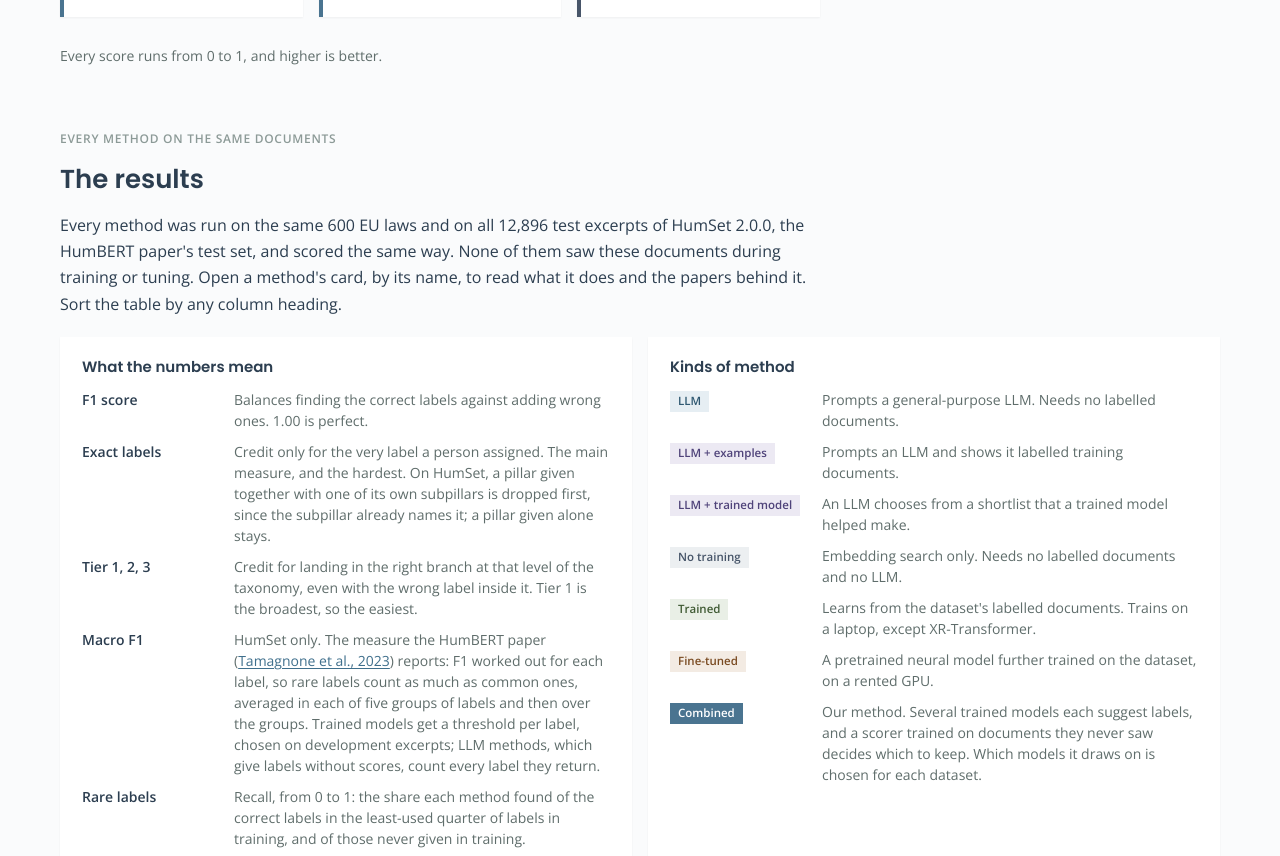
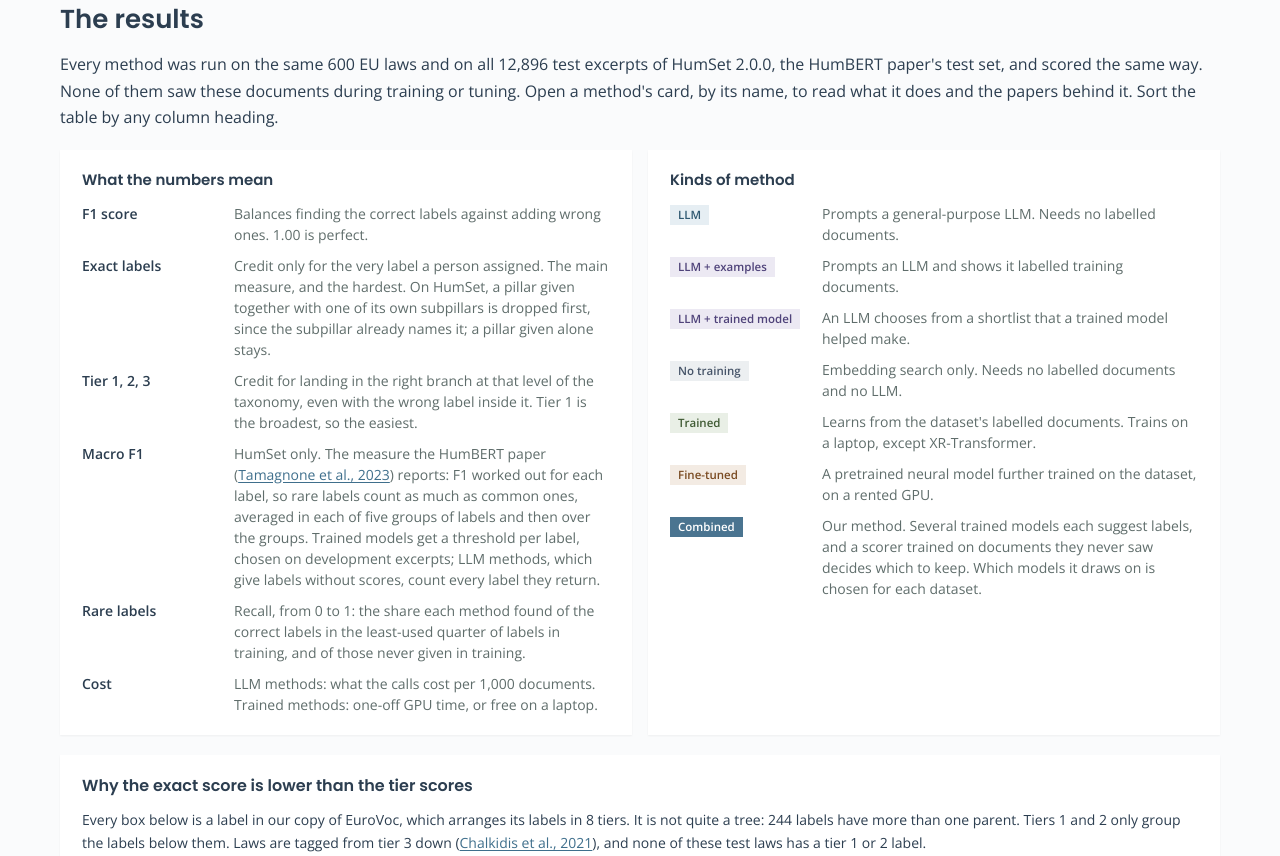
Before and after one commit to dividor/tiered-taxonomy-tagging, a plain HTML site: page outputs/report/index.html in a window 1280 px wide. Shown: the part 756-1612 px from the top of the page. Drawn offline with nearby package versions, Linux system fonts and the light colour scheme.

Commit message:
style: the report's text runs the full page width, as the tables do

```diff
--- a/outputs/report/index.html
+++ b/outputs/report/index.html
@@ -6,8 +6,8 @@
 <style>
 /* The look follows Evidence Lab's: Poppins headings over Open Sans text, square corners, white panels with a light
    shadow on an off-white page, slate text and one muted blue for our method. Published benchmarks are slate and
-   hatched, so they read as a reference rather than a rival. Layout: a reading column for prose; the results
-   tables run wider and scroll inside their own frame. */
+   hatched, so they read as a reference rather than a rival. Layout: prose and tables share the page's full
+   width; a table wider than that scrolls inside its own frame. */
 :root {
   --bg: #fafbfc; --panel: #ffffff; --fg: #2c3e50; --muted: #5f6d6b; --faint: #8c9a97;
   --rule: #d1d9d7; --rule-light: #e8eceb; --soft: #f1f4f4;
@@ -40,7 +40,7 @@ body { background: var(--bg); color: var(--fg); font: 16px/1.65 var(--body); -we
 main { max-width: 1160px; margin: 0 auto; padding-block: 48px 88px;
   padding-left: max(16px, env(safe-area-inset-left, 0px)); padding-right: max(16px, env(safe-area-inset-right, 0px));
   display: grid; gap: 64px; }
-.col { max-width: 760px; display: grid; gap: 16px; min-width: 0; }
+.col { display: grid; gap: 16px; min-width: 0; }
 section { display: grid; gap: 20px; min-width: 0; }
 h1, h2, h3, h4 { font-family: var(--heading); font-weight: 600; color: var(--fg); text-wrap: balance; margin: 0; }
 h1 { font-size: clamp(30px, 5vw, 42px); line-height: 1.15; letter-spacing: -0.01em; }
@@ -138,8 +138,7 @@ ul.findings li { padding: 16px 0; border-top: 1px solid var(--rule-light); }
 ul.findings li:first-child { border-top: 0; padding-top: 0; }
 ul.findings strong { display: block; font: 600 16px/1.4 var(--heading); margin-bottom: 4px; }
 .ci { color: var(--muted); font-size: 13.5px; }
-.note { font-size: 14px; line-height: 1.6; color: var(--muted); max-width: 760px; }
-details.more { max-width: 760px; }
+.note { font-size: 14px; line-height: 1.6; color: var(--muted); }
 details.more summary { cursor: pointer; font-size: 14px; font-weight: 600; color: var(--accent); width: fit-content; }
 details.more summary:hover { color: var(--fg); }
 details.more[open] summary { margin-bottom: 8px; }
@@ -206,7 +205,7 @@ dl.tiles dd { margin: 0; font-size: 14px; font-weight: 600; line-height: 1.3; }
 .nearmiss { margin: 0; background: var(--panel); box-shadow: var(--shadow); padding: 20px 22px; display: grid; gap: 14px; }
 .nearmiss h3 { margin: 0 0 4px; font-size: 16px; }
 .nearmiss figcaption { display: grid; gap: 8px; }
-.nearmiss p, .nearmiss li { font-size: 14px; max-width: 76ch; }
+.nearmiss p, .nearmiss li { font-size: 14px; }
 .nearmiss ul { margin: 0; padding-left: 18px; display: grid; gap: 6px; }
 ol.path { list-style: none; margin: 0; padding: 0; display: grid; grid-template-columns: repeat(4, minmax(0, 1fr)); gap: 12px; }
 ol.path li { position: relative; background: var(--c-trained); color: var(--c-trained-fg); padding: 10px 12px;
--- a/src/tiered_taxonomy/report_assets/report.css
+++ b/src/tiered_taxonomy/report_assets/report.css
@@ -1,7 +1,7 @@
 /* The look follows Evidence Lab's: Poppins headings over Open Sans text, square corners, white panels with a light
    shadow on an off-white page, slate text and one muted blue for our method. Published benchmarks are slate and
-   hatched, so they read as a reference rather than a rival. Layout: a reading column for prose; the results
-   tables run wider and scroll inside their own frame. */
+   hatched, so they read as a reference rather than a rival. Layout: prose and tables share the page's full
+   width; a table wider than that scrolls inside its own frame. */
 :root {
   --bg: #fafbfc; --panel: #ffffff; --fg: #2c3e50; --muted: #5f6d6b; --faint: #8c9a97;
   --rule: #d1d9d7; --rule-light: #e8eceb; --soft: #f1f4f4;
@@ -34,7 +34,7 @@ body { background: var(--bg); color: var(--fg); font: 16px/1.65 var(--body); -we
 main { max-width: 1160px; margin: 0 auto; padding-block: 48px 88px;
   padding-left: max(16px, env(safe-area-inset-left, 0px)); padding-right: max(16px, env(safe-area-inset-right, 0px));
   display: grid; gap: 64px; }
-.col { max-width: 760px; display: grid; gap: 16px; min-width: 0; }
+.col { display: grid; gap: 16px; min-width: 0; }
 section { display: grid; gap: 20px; min-width: 0; }
 h1, h2, h3, h4 { font-family: var(--heading); font-weight: 600; color: var(--fg); text-wrap: balance; margin: 0; }
 h1 { font-size: clamp(30px, 5vw, 42px); line-height: 1.15; letter-spacing: -0.01em; }
@@ -132,8 +132,7 @@ ul.findings li { padding: 16px 0; border-top: 1px solid var(--rule-light); }
 ul.findings li:first-child { border-top: 0; padding-top: 0; }
 ul.findings strong { display: block; font: 600 16px/1.4 var(--heading); margin-bottom: 4px; }
 .ci { color: var(--muted); font-size: 13.5px; }
-.note { font-size: 14px; line-height: 1.6; color: var(--muted); max-width: 760px; }
-details.more { max-width: 760px; }
+.note { font-size: 14px; line-height: 1.6; color: var(--muted); }
 details.more summary { cursor: pointer; font-size: 14px; font-weight: 600; color: var(--accent); width: fit-content; }
 details.more summary:hover { color: var(--fg); }
 details.more[open] summary { margin-bottom: 8px; }
@@ -200,7 +199,7 @@ dl.tiles dd { margin: 0; font-size: 14px; font-weight: 600; line-height: 1.3; }
 .nearmiss { margin: 0; background: var(--panel); box-shadow: var(--shadow); padding: 20px 22px; display: grid; gap: 14px; }
 .nearmiss h3 { margin: 0 0 4px; font-size: 16px; }
 .nearmiss figcaption { display: grid; gap: 8px; }
-.nearmiss p, .nearmiss li { font-size: 14px; max-width: 76ch; }
+.nearmiss p, .nearmiss li { font-size: 14px; }
 .nearmiss ul { margin: 0; padding-left: 18px; display: grid; gap: 6px; }
 ol.path { list-style: none; margin: 0; padding: 0; display: grid; grid-template-columns: repeat(4, minmax(0, 1fr)); gap: 12px; }
 ol.path li { position: relative; background: var(--c-trained); color: var(--c-trained-fg); padding: 10px 12px;
```
